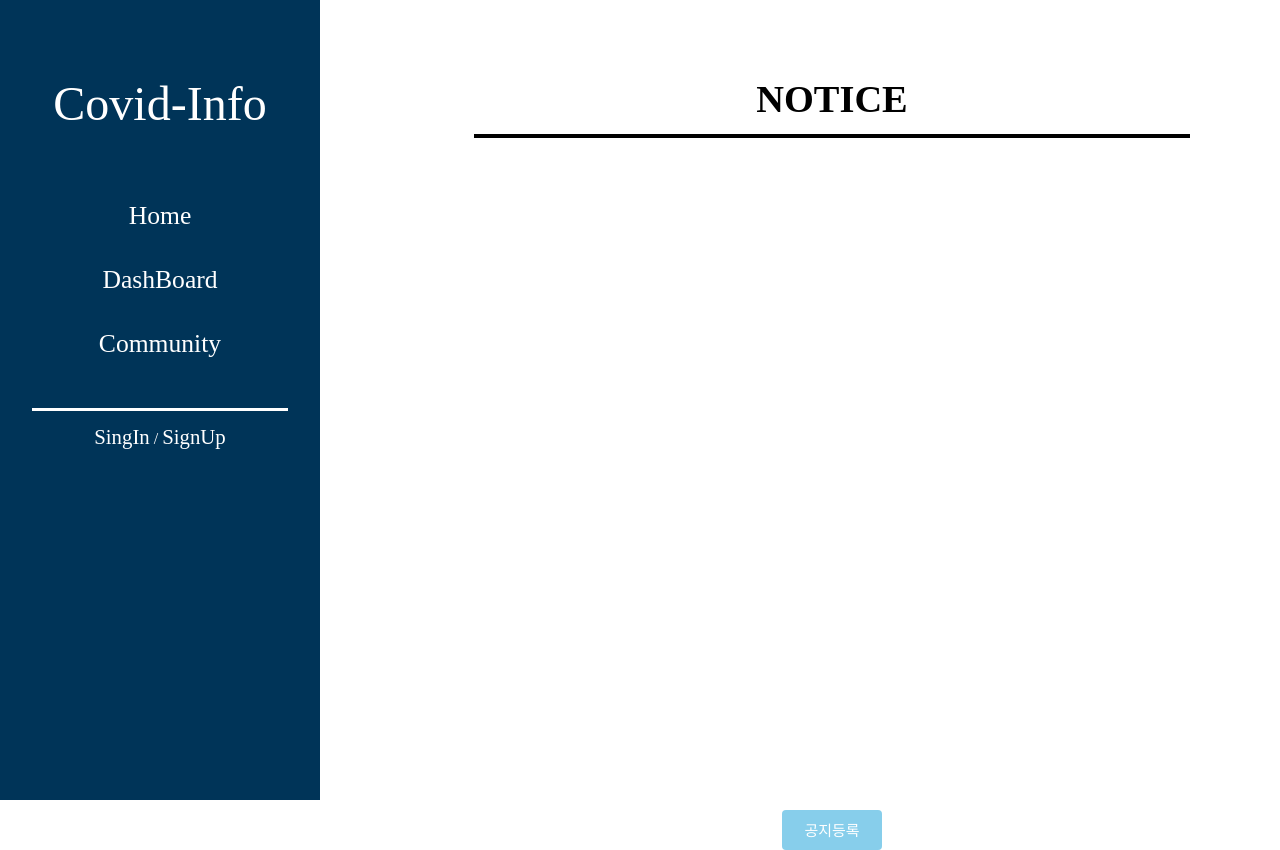
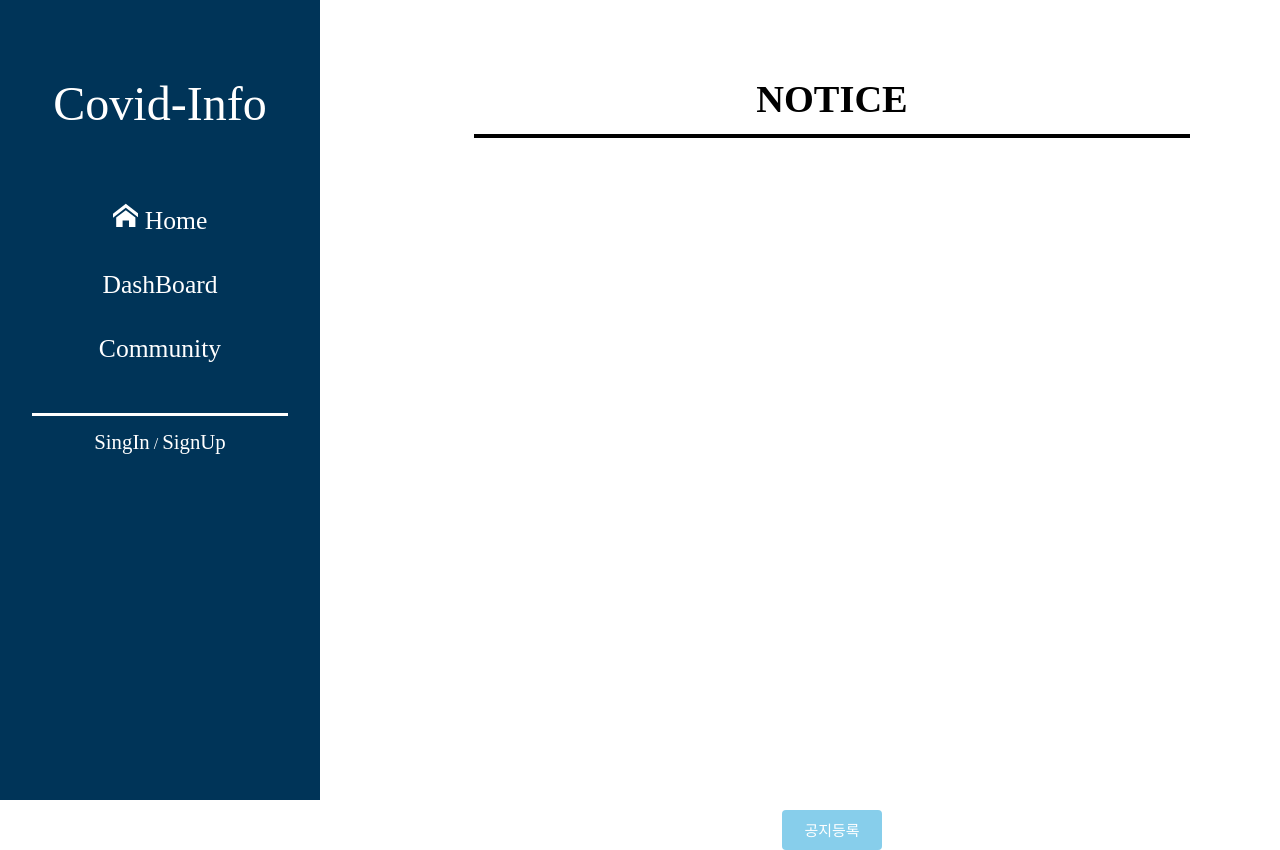
Before and after one commit to JEONGHWANMIN/corona-info, a React (Create React App) app: page / in a window 1280 px wide. Built offline with nearby package versions, Linux system fonts and the light colour scheme.

Commit message:
Nav icons add

```diff
--- a/package.json
+++ b/package.json
@@ -12,6 +12,7 @@
     "@types/react-dom": "^17.0.14",
     "react": "^18.0.0",
     "react-dom": "^18.0.0",
+    "react-icons": "^4.3.1",
     "react-router-dom": "^6.3.0",
     "react-scripts": "5.0.0",
     "styled-components": "^5.3.5",
--- a/src/components/Nav/index.tsx
+++ b/src/components/Nav/index.tsx
@@ -1,6 +1,7 @@
-import React from 'react';
-import { Link } from 'react-router-dom';
-import { Auth, NavBoxWrapper, NavMenu } from './Nav.styled';
+import React from "react";
+import { Link } from "react-router-dom";
+import { Auth, NavBoxWrapper, NavMenu } from "./Nav.styled";
+import { ImHome } from "react-icons/im";
 
 function index() {
 	return (
@@ -12,26 +13,28 @@ function index() {
 				<NavMenu>
 					<li>
 						<h3>
-              <Link to={'/'}>Home</Link>
+							<Link to={"/"}>
+								<ImHome /> Home
+							</Link>
 						</h3>
 					</li>
 					<li>
 						<h3>
-              <Link to={'/chart'}>DashBoard</Link>
+							<Link to={"/chart"}>DashBoard</Link>
 						</h3>
 					</li>
 					<li>
 						<h3>
-              <Link to={'/comunity'}>Community</Link>
+							<Link to={"/comunity"}>Community</Link>
 						</h3>
 					</li>
 				</NavMenu>
 				<Auth>
-          <div className='border'></div>
+					<div className="border"></div>
 					<div>
-            <Link to={'/sign-in'}>SingIn</Link>
+						<Link to={"/sign-in"}>SingIn</Link>
 						<span> / </span>
-            <Link to={'/sign-up'}>SignUp</Link>
+						<Link to={"/sign-up"}>SignUp</Link>
 					</div>
 				</Auth>
 			</NavBoxWrapper>
```
Also changed, not shown: 1 other file (tests, documents, lock files or other folders). Lines whose indentation alone changed are shown as unchanged.
